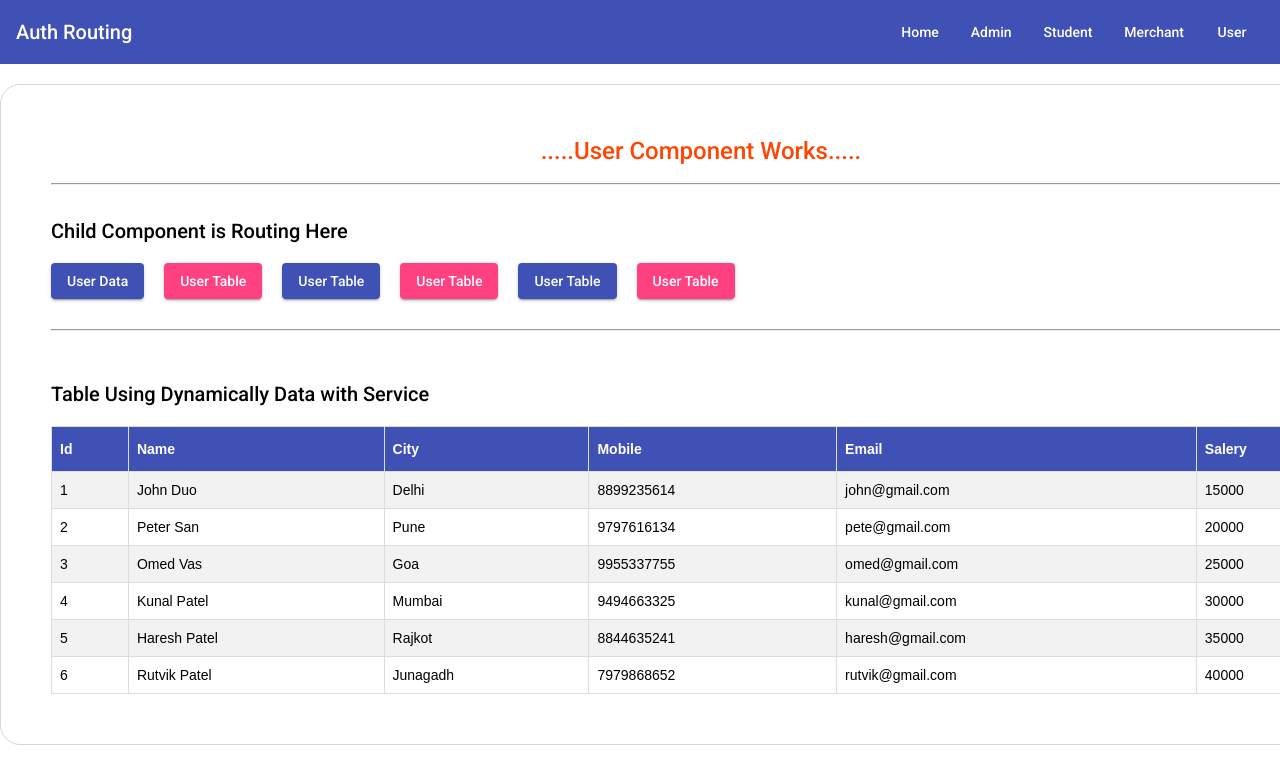
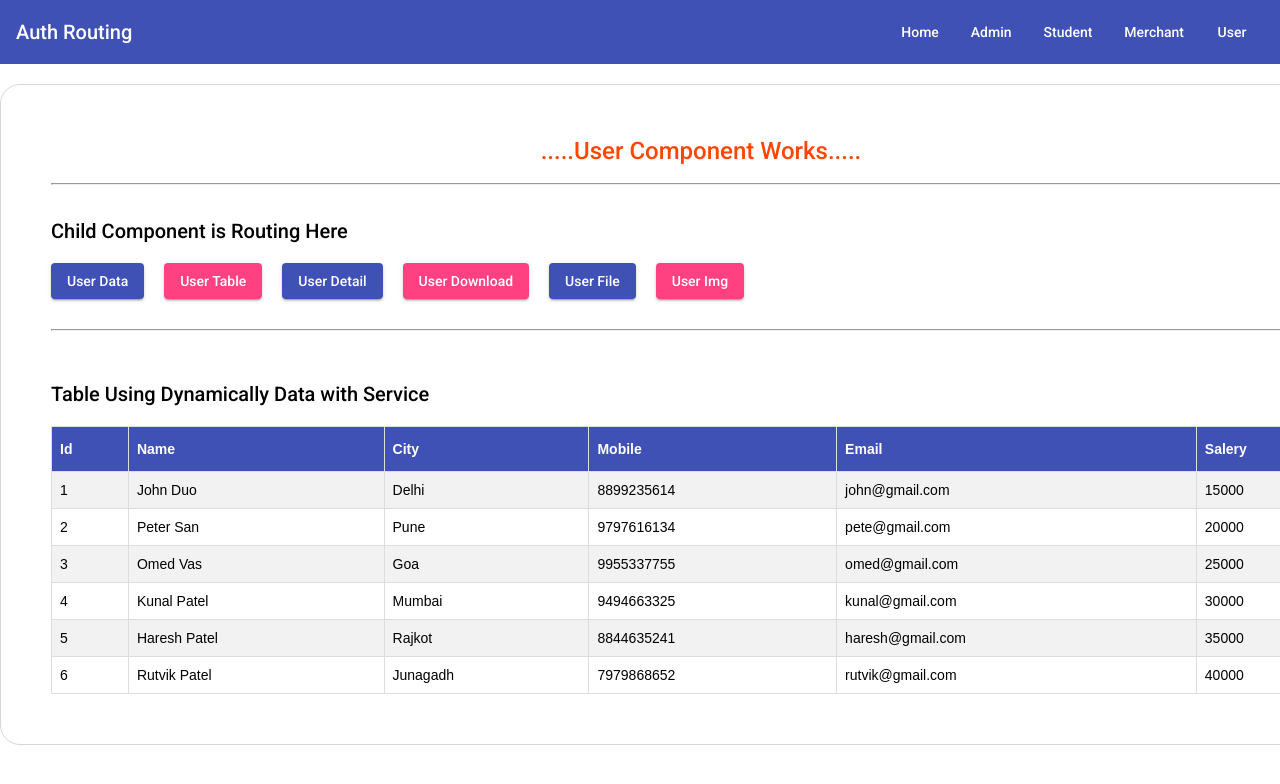
Before and after one commit to Haresh-thumar/RouterGuard-in-Angular-14, an Angular app: page /user in a window 1280 px wide. Shown: the top 784 px of the page. Built offline with nearby package versions, Linux system fonts and the light colour scheme.

Commit message:
child component name change

```diff
--- a/src/app/user/user.component.html
+++ b/src/app/user/user.component.html
@@ -5,10 +5,10 @@
 <h2 style="margin-top: 30px;">Child Component is Routing Here</h2>
 <button mat-raised-button routerLink="userData/1" routerLinkActive="active" color="primary">User Data</button>
 <button mat-raised-button routerLink="userTable/2" routerLinkActive="active" color="accent">User Table</button>
-<button mat-raised-button routerLink="userDetail/3" routerLinkActive="active" color="primary">User Table</button>
-<button mat-raised-button routerLink="userDownload/4" routerLinkActive="active" color="accent">User Table</button>
-<button mat-raised-button routerLink="userFile/5" routerLinkActive="active" color="primary">User Table</button>
-<button mat-raised-button routerLink="userImg/6" routerLinkActive="active" color="accent">User Table</button>
+<button mat-raised-button routerLink="userDetail/3" routerLinkActive="active" color="primary">User Detail</button>
+<button mat-raised-button routerLink="userDownload/4" routerLinkActive="active" color="accent">User Download</button>
+<button mat-raised-button routerLink="userFile/5" routerLinkActive="active" color="primary">User File</button>
+<button mat-raised-button routerLink="userImg/6" routerLinkActive="active" color="accent">User Img</button>
 
 <div class="custom-outlet">
   <router-outlet></router-outlet>
```
